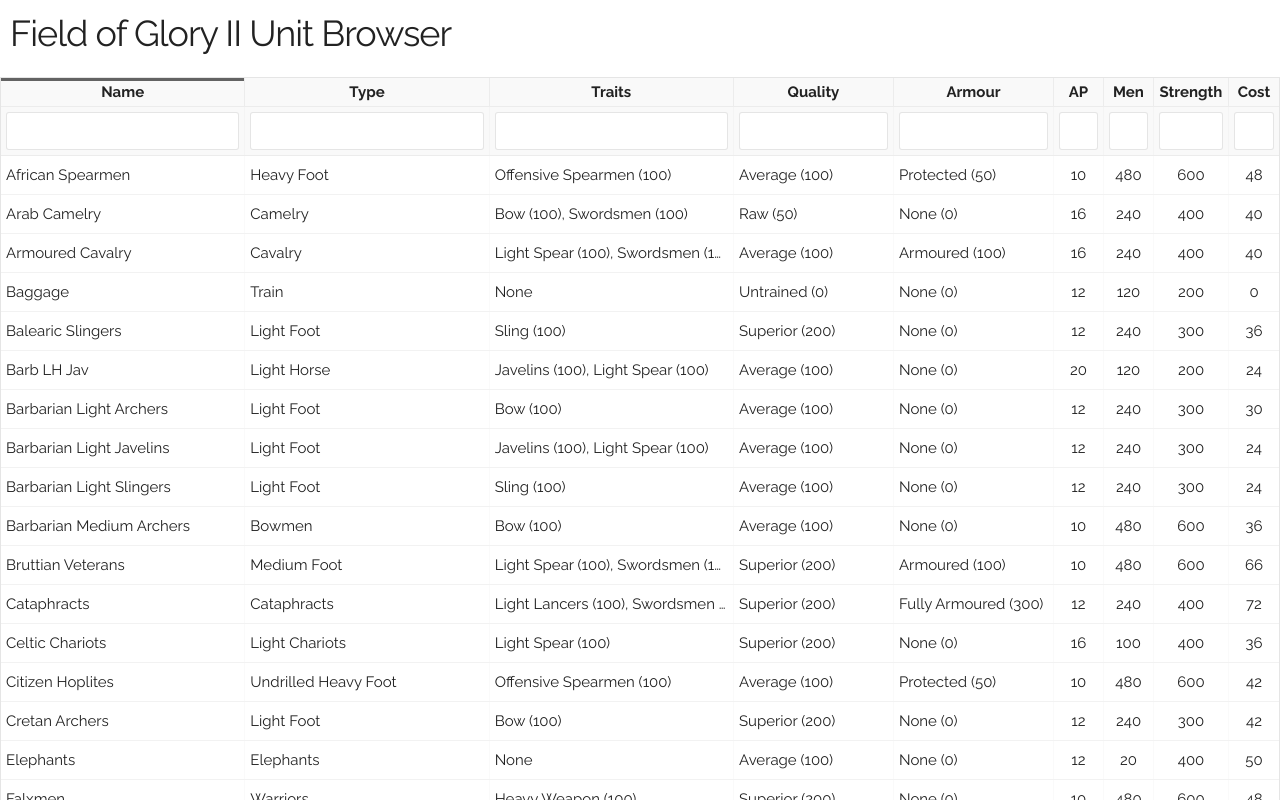
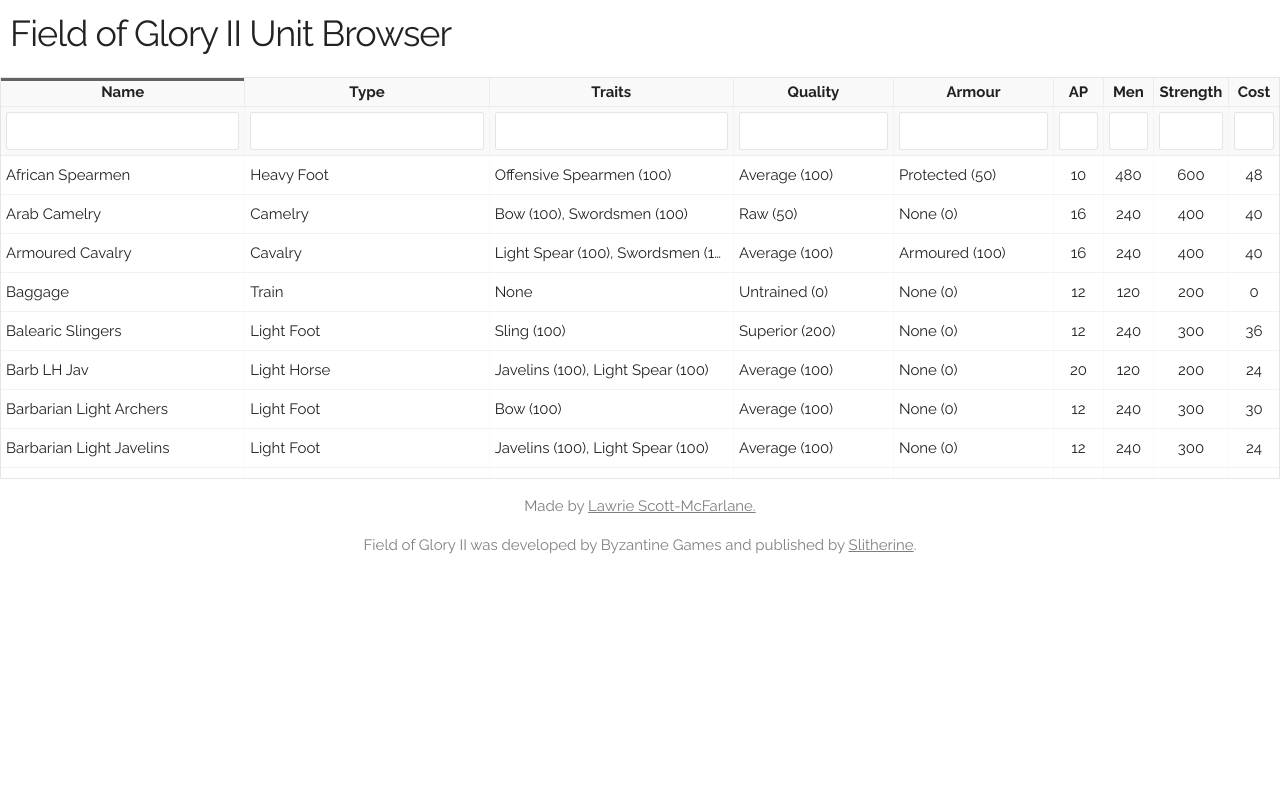
Before and after one commit to lawrie-sm/fog2-reference-sheet, a React (Create React App) app: page / in a window 1280 px wide. Shown: the top 800 px of the page. Built offline with nearby package versions, Linux system fonts and the light colour scheme.

Commit message:
Added onclick event and a container component

```diff
--- a/src/App.js
+++ b/src/App.js
@@ -1,6 +1,5 @@
 import React, { Component } from 'react';
-import UnitTable from './components/UnitTable';
-import UnitData from './data/UnitData';
+import UnitBrowserContainer from './containers/UnitBrowserContainer';
 import Header from './components/Header';
 import Footer from './components/Footer';
 import './styles/normalize.css';
@@ -8,11 +7,12 @@
 import './styles/app.css';
 
 class App extends Component {
+
   render() {
     return (
       <div className='app'>
         <Header />
-          <UnitTable units={UnitData} />
+          <UnitBrowserContainer />
         <Footer />
       </div>
     );
--- a/src/components/UnitTable.js
+++ b/src/components/UnitTable.js
@@ -6,7 +6,7 @@
 
 class UnitTable extends Component {
 
-  constructor() {
+    constructor() {
     super();
     this.state = { columns: [
       {
@@ -49,19 +49,19 @@
         Header: 'AP',
         accessor: 'AP',
         maxWidth: 50,
-        style: {'text-align': 'center'}
+        style: {'textAlign': 'center'}
       },
       {
         Header: 'Men',
         accessor: 'TotalMen',
         maxWidth: 50,
-        style: {'text-align': 'center'}
+        style: {'textAlign': 'center'}
       },
       {
         Header: 'Strength',
         accessor: 'UnitSize',
         maxWidth: 75,
-        style: {'text-align': 'center'}
+        style: {'textAlign': 'center'}
       },
       /*{
         Header: 'Stealthy',
@@ -72,9 +72,10 @@
         Header: 'Cost',
         accessor: 'Cost',
         maxWidth: 50,
-        style: {'text-align': 'center'}
+        style: {'textAlign': 'center'}
       }]};
   }
+
 
   render() {
     return (
@@ -90,6 +91,7 @@
     defaultSorted={[{id: 'Name'}]}
     filterable={true}
     minRows={10}
+    getTrProps={this.props.onRowClick}
     />
   );
   }
--- /dev/null
+++ b/src/containers/UnitBrowserContainer.js
@@ -0,0 +1,25 @@
+import React, { Component } from 'react';
+import UnitTable from '../components/UnitTable';
+import UnitData from '../data/UnitData';
+
+class UnitBrowserContainer extends Component {
+  render() {
+    return (
+      <div className='UnitBrowserContainer'>
+          <UnitTable units={UnitData}
+          onRowClick={(state, rowInfo, column, instance) => {
+            return {
+              onClick: (e, handleOriginal) => {
+                console.log(rowInfo);
+                if (handleOriginal) {
+                  handleOriginal();
+                }
+              }
+            };
+          }}/>
+      </div>
+    );
+  }
+}
+
+export default UnitBrowserContainer;
--- a/src/styles/react-table.css
+++ b/src/styles/react-table.css
@@ -480,3 +480,7 @@
 .ReactTable .rt-thead {
   background-color: rgba(0, 0, 0, 0.025);
 }
+
+.ReactTable {
+  height: 400px;
+}
```
